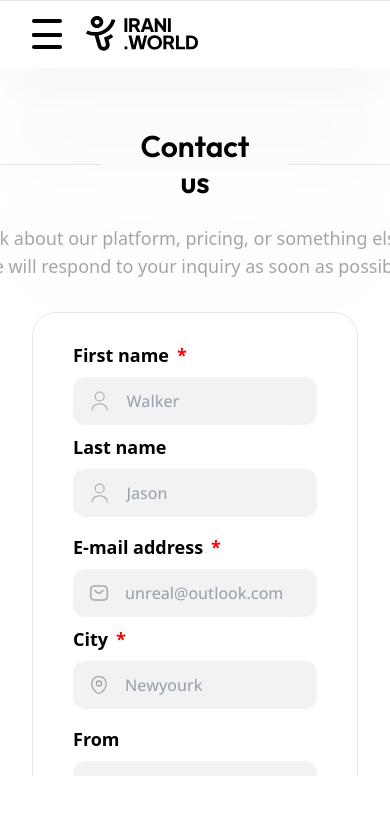
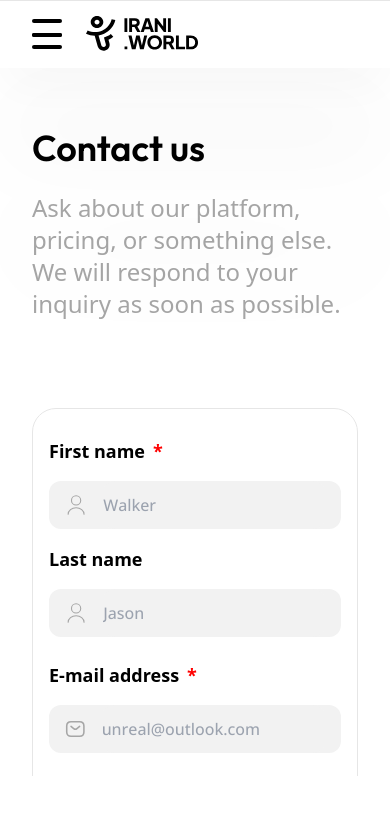
Before and after one commit to MiladDevarts/irani-world, a Next.js app: page /contact in a window 390 px wide. Shown: the top 814 px of the page. Built offline with nearby package versions, Linux system fonts and the light colour scheme.

Commit message:
fix: edit mb layout 2

```diff
--- a/app/faq/page.tsx
+++ b/app/faq/page.tsx
@@ -83,7 +83,7 @@ const page = () => {
         <main className="container flex flex-col lg:flex-row gap-x-2">
           <div className="w-full lg:w-1/3 flex flex-col mt-28 lg:mt-16">
             <div>
-              <h1 className="text-black text-3xl font-semibold font-outfit mb-6">
+              <h1 className="text-black text-4xl lg:text-3xl font-semibold font-outfit my-6 lg:mb-6">
                 <span className="flex items-center gap-x-3">
                   Frequently
                   <svg
@@ -103,7 +103,7 @@ const page = () => {
                 </span>
                 asked questions
               </h1>
-              <p className="text-white-shade-8 max-w-md">
+              <p className="text-white-shade-8 max-w-md lg:text-base text-xl my-9 lg:my-0">
                 Find frequently asked questions here.If you cannot find your
                 question answered here fell free to contact us directly.
               </p>
@@ -164,7 +164,7 @@ const page = () => {
             </div>
           </div>
           <div className="w-full lg:w-2/3 flex flex-col mt-6 lg:mt-16 rounded-3xl">
-            <div className="w-full flex flex-col gap-y-4 lg:gap-6 p-5 rounded-xl">
+            <div className="w-full flex flex-col gap-y-4 lg:gap-6 lg:p-5 rounded-xl">
               {faqCategory == "general" &&
                 faqList.general.map((faq, id) => {
                   return (
--- a/components/Contact/ConatctOptions.tsx
+++ b/components/Contact/ConatctOptions.tsx
@@ -2,9 +2,10 @@ import React from "react";
 
 const ConatctOptions = () => {
   return (
-    <div className="flex flex-col items-center text-center">
-      <h1 className="w-full flex items-center gap-x-6 text-black text-3xl font-semibold font-outfit mb-6">
+    <div className="flex flex-col items-center lg:mb-0 mb-14">
+     <h1 className="w-full flex items-center gap-x-6 text-black text-4xl lg:text-3xl font-semibold font-outfit mb-6">
         <svg
+                className="hidden lg:block"
           width="319"
           height="1"
           viewBox="0 0 319 1"
@@ -21,6 +22,7 @@ const ConatctOptions = () => {
         </svg>
         Contact us
         <svg
+        className="hidden lg:block"
           width="319"
           height="1"
           viewBox="0 0 319 1"
@@ -36,7 +38,7 @@ const ConatctOptions = () => {
           />
         </svg>
       </h1>
-      <p className="text-white-shade-9 max-w-md text-lg font-normal mb-4">
+      <p className="block lg:hidden text-white-shade-9 max-w-md text-2xl font-normal mb-4">
         Ask about our platform, pricing, or something else. We will respond to
         your inquiry as soon as possible.
       </p>
--- a/components/Contact/ContactForm.tsx
+++ b/components/Contact/ContactForm.tsx
@@ -10,7 +10,7 @@ const ContactForm = () => {
     <>
       {/* <Modal /> */}
       <section className="w-full lg:w-1/2">
-        <div className="relative z-[100] flex flex-col gap-y-2 w-full px-10 py-5 border border-white-shade-4 rounded-3xl">
+        <div className="relative z-[100] flex flex-col gap-y-2 w-full px-4 lg:px-10 py-3 lg:py-5 border border-white-shade-4 rounded-3xl">
           <div className="lg:flex gap-x-12">
             <Input
               id={"firstname"}
--- a/components/FAQ/FAQItem.tsx
+++ b/components/FAQ/FAQItem.tsx
@@ -11,12 +11,12 @@ const FAQItem: React.FC<FAQItemProps> = (props) => {
   const [isActive, setIsActive] = useState(false);
 
   return (
-    <div className="transition-all group flex flex-col faq-shadow w-full m-auto p-6 bg-white text-black hover:cursor-pointer leading-8 rounded-xl hover:bg-blue hover:text-white duration-300">
+    <div className="group transition-all group flex flex-col faq-shadow w-full m-auto p-6 bg-white text-black hover:cursor-pointer leading-8 rounded-xl hover:bg-blue hover:text-white duration-300">
       <div
         className="flex justify-between"
         onClick={() => setIsActive(!isActive)}
       >
-        <h4 className="text-sm lg:text-base font-opensans font-semibold">
+        <h4 className="max-w-xs lg:max-w-none text-lg lg:text-base font-opensans lg:font-semibold">
           {props.title}
         </h4>
         <div>
@@ -54,11 +54,11 @@ const FAQItem: React.FC<FAQItemProps> = (props) => {
       </div>
       {
         <div
-          className={`px-6 overflow-hidden transition-[max-height] duration-300 ease-in ${
+          className={` overflow-hidden transition-[max-height] duration-300 ease-in ${
             isActive ? "max-h-40" : "max-h-0"
           }`}
         >
-          <p>
+          <p className="group-hover:text-white-shade-9">
             <br />
             {props.content}
           </p>
--- a/components/Form/Input.tsx
+++ b/components/Form/Input.tsx
@@ -13,9 +13,9 @@ interface InputProps {
 const Input: React.FC<InputProps> = (props) => {
   return (
     <>
-      <div className="w-full">
+      <div className="w-full ">
         <label
-          className="block text-lg font-semibold py-2 text-black"
+          className="block text-lg font-semibold py-4 lg:py-2 text-black"
           htmlFor={props.id}
         >
           {props.label}
@@ -26,7 +26,7 @@ const Input: React.FC<InputProps> = (props) => {
         >
           {props.iconComp}
           <input
-            className={`${props.classes}  w-full h-full group-focus-within:outline group-focus:outline-blue rounded-xl bg-white-shade-3 focus:outline-none focus:shadow-none`}
+            className={`${props.classes} py-2 lg:py-0 w-full h-full group-focus-within:outline group-focus:outline-blue rounded-xl bg-white-shade-3 focus:outline-none focus:shadow-none`}
             id={props.id}
             type={props.inputType}
             placeholder={props.placeHolder}
```
